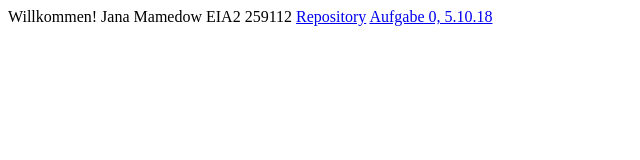
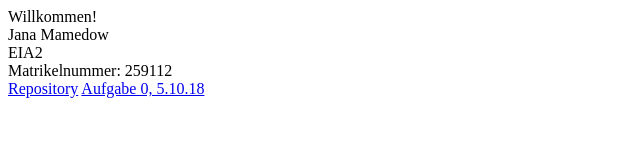
Before and after one commit to janamamedow/janamamedow.github.io, a plain HTML site: page index.html in a window 1280 px wide. Shown: the whole page, without its empty margins (0-640 px from the left). Drawn offline with Linux system fonts and the light colour scheme.

Commit message:
"verschönert"

```diff
--- a/index.html
+++ b/index.html
@@ -7,11 +7,11 @@
 </style>
 </head>
 <body>
-Willkommen!
+Willkommen! <br>
 
-Jana Mamedow
-EIA2
-259112
+Jana Mamedow <br>
+EIA2 <br>
+Matrikelnummer: 259112 <br>
 
 <a href="https://github.com/janamamedow/eia2" target="_blank">Repository</a>
 <a href="https://janamamedow.github.io/eia2/Aufgabe0/Aufgabe0.html" target="_blank">Aufgabe 0, 5.10.18</a><br>
```
